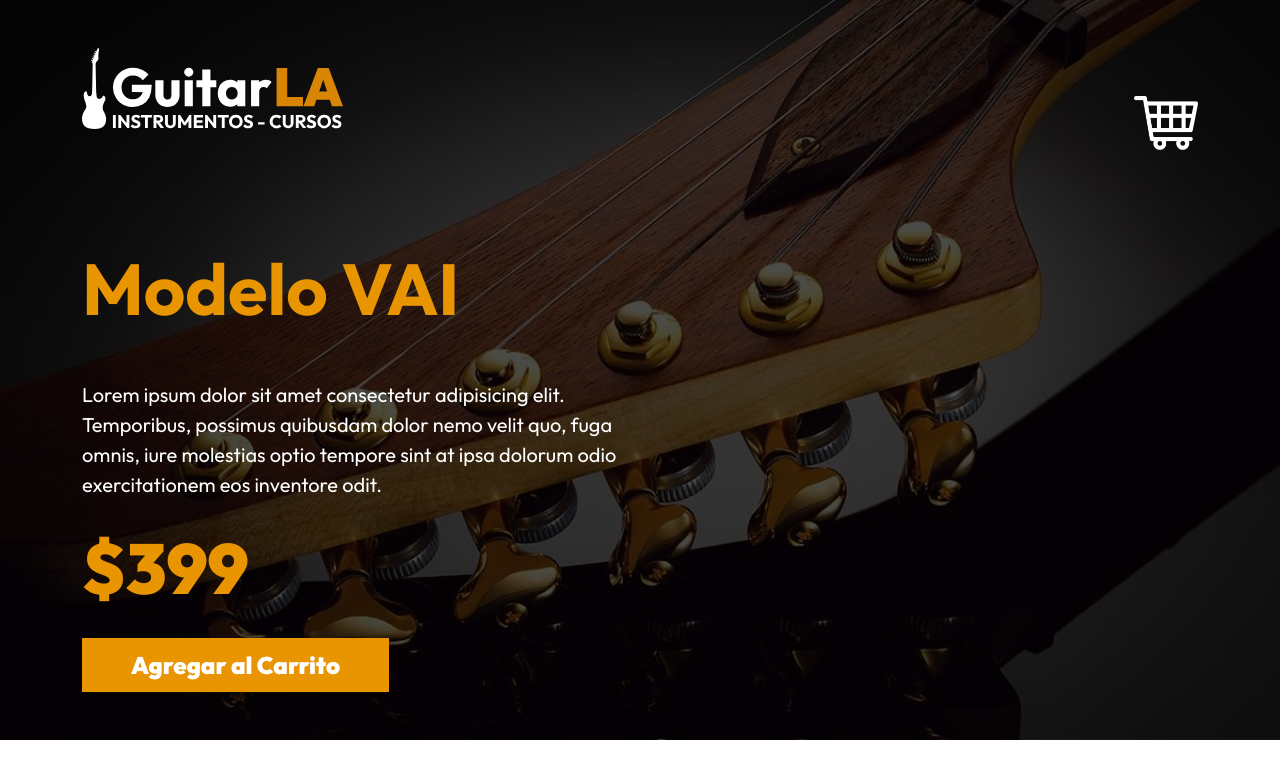
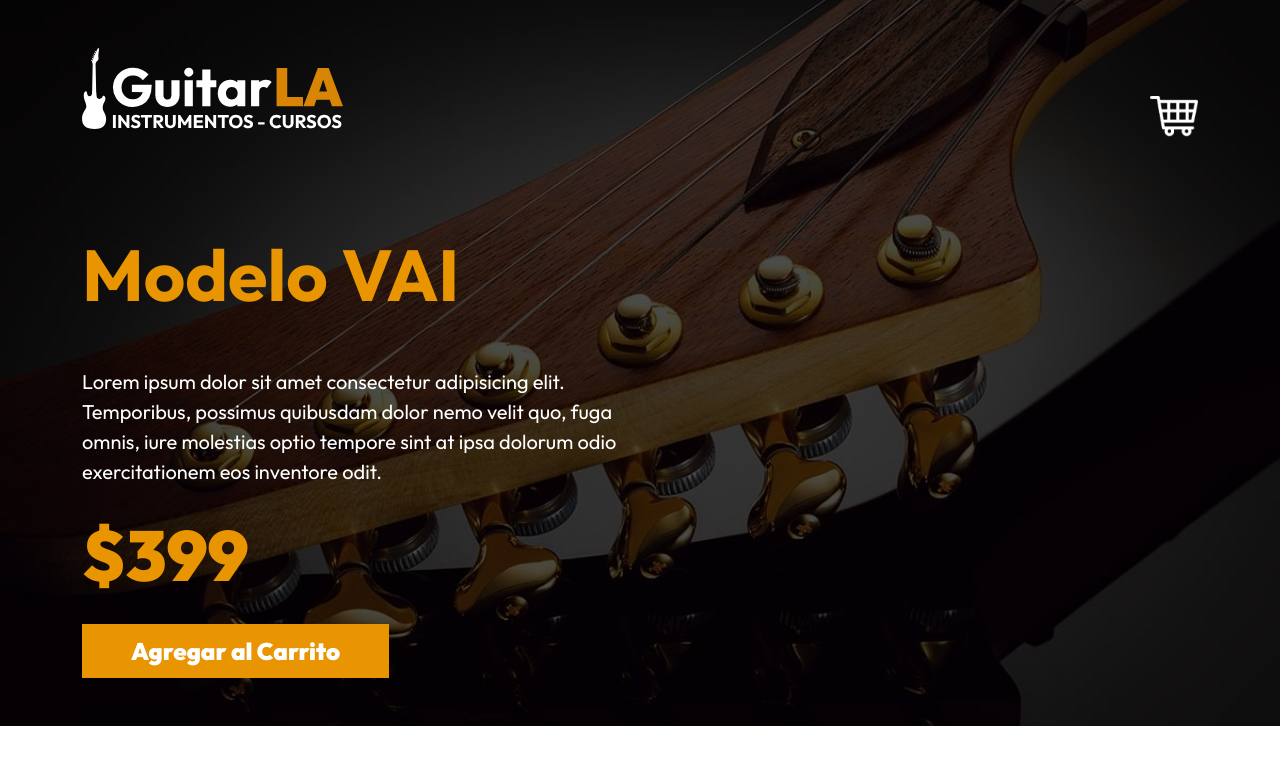
Before and after one commit to Elizabeth1690/guitar-vue, a Vue app: page / in a window 1280 px wide. Shown: the top 784 px of the page. Built offline with nearby package versions, Linux system fonts and the light colour scheme.

Commit message:
el icono del carrito en el despliegue no quedo bien, se modifica para revisar

```diff
--- a/src/style.css
+++ b/src/style.css
@@ -77,7 +77,7 @@
 
 @media (min-width: 992px) {
   .carrito {
-    max-width: 4rem;
+    max-width: 3rem;
   }
 
   #carrito img {
```
